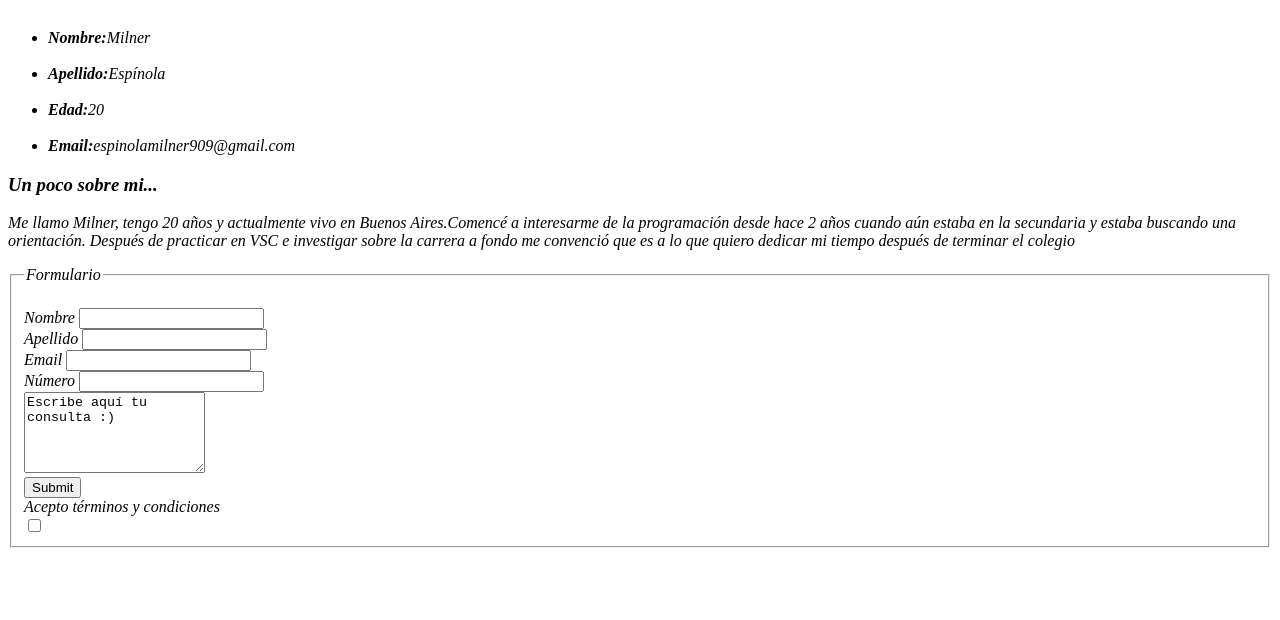
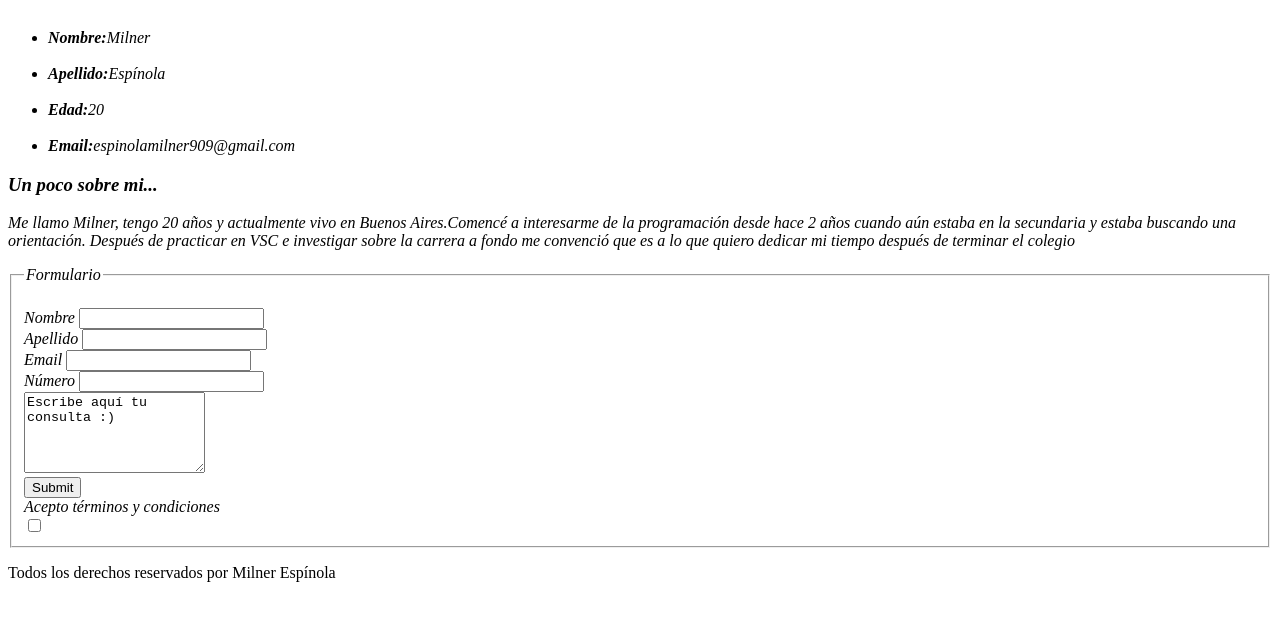
Before and after one commit to Milner18/mi-primer-git, a plain HTML site: page index.html in a window 1280 px wide. Shown: the part 72-692 px from the top of the page. Drawn offline with Linux system fonts and the light colour scheme.

Commit message:
Agrecacíon de los derechos reservados al archivo

```diff
--- a/index.html
+++ b/index.html
@@ -53,11 +53,12 @@
                 Acepto términos y condiciones</label>
                 <br>
                 <input type="checkbox">
-
             </fieldset>
         </form>
     </div>
 
-
+    <footer>
+        <p>Todos los derechos reservados por Milner Espínola</p>
+    </footer>
 </body>
 </html>
```
